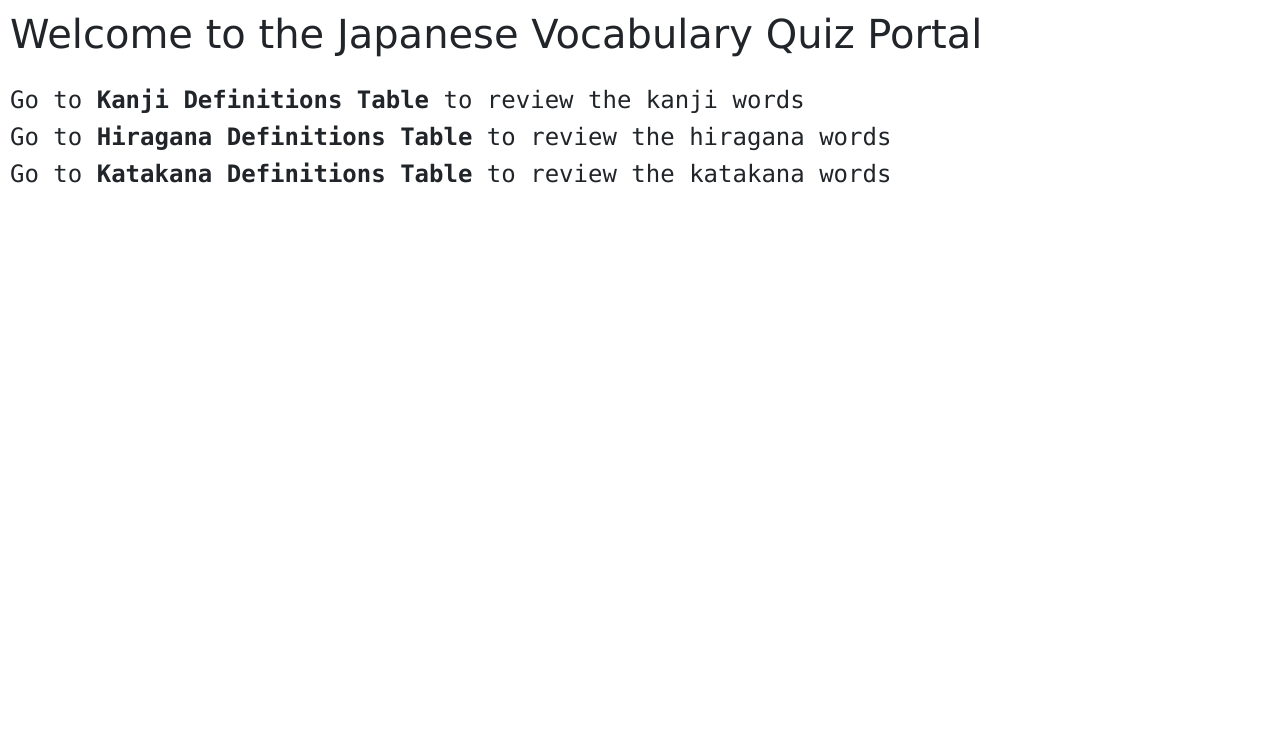
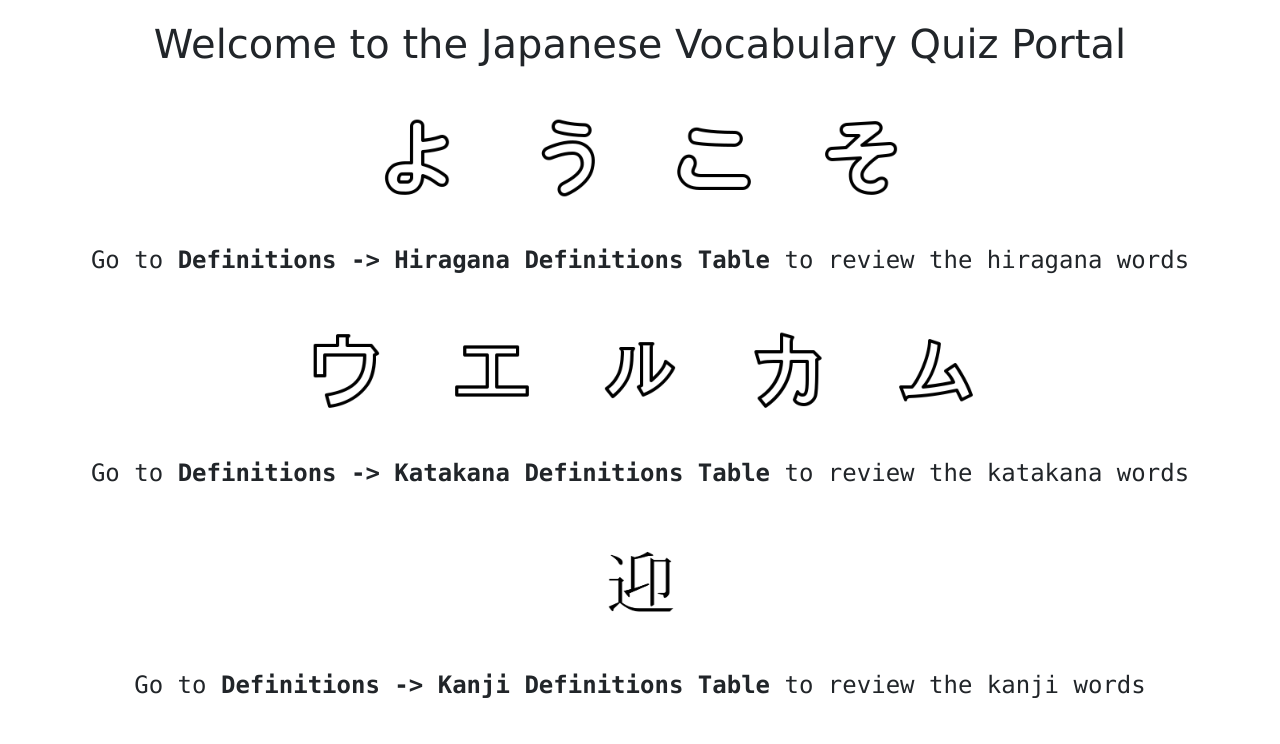
Before and after one commit to DMR0M/kanji_and_kana_quiz_app, a Django app: page / in a window 1280 px wide. Shown: the part 56-800 px from the top of the page. Run offline with Django 5.2, Linux system fonts and the light colour scheme; some libraries are stand-ins or nearby versions.

Commit message:
updated home page

```diff
--- a/web_app_core/kanji_quiz_app/static/css/style.css
+++ /dev/null
@@ -1,3 +0,0 @@
-.navbar {
-    margin: 0 auto;
-}
--- a/web_app_core/kanji_quiz_app/templates/home.html
+++ b/web_app_core/kanji_quiz_app/templates/home.html
@@ -1,28 +1,130 @@
-{% extends 'navbar.html' %}
-{% load static %}
-{% block content %}
+{% extends 'navbar.html' %} {% load static %} {% block content %}
 <!DOCTYPE html>
 <html>
   <head>
-        <meta charset="utf-8">
-        <meta http-equiv="X-UA-Compatible" content="IE=edge">
-        {% load bootstrap5 %}
-        {% bootstrap_css %}
-        {% bootstrap_javascript %}
+    <meta charset="utf-8" />
+    <meta http-equiv="X-UA-Compatible" content="IE=edge" />
+    {% load bootstrap5 %} {% bootstrap_css %} {% bootstrap_javascript %}
     <title></title>
-        <meta name="description" content="">
-        <meta name="viewport" content="width=device-width, initial-scale=1">
-        <link rel="stylesheet" href="{% static 'style.css' %}">
+    <meta name="description" content="" />
+    <meta name="viewport" content="width=device-width, initial-scale=1" />
+    <link
+      rel="stylesheet"
+      type="text/css"
+      href="{% static 'css/style.css' %}"
+    />
   </head>
+  <style>
+    .image-group {
+      margin: 2rem;
+      width: 5rem;
+    }
+  </style>
   <body>
-        <div style="padding:10px; position-absolute top-0 start-50 translate-middle-x">
-            <h1 style="font-family:Verdana;margin-bottom:0.5rem;">Welcome to the Japanese Vocabulary Quiz Portal</h1>
+    <div
+      class="container text-center"
+      style="padding:10px; position-absolute top-0 start-50 translate-middle-x"
+    >
+      <div
+        style="padding:10px; position-absolute top-0 start-50 translate-middle-x"
+      >
+        <h1 style="font-family: Verdana; margin-bottom: 0.5rem">
+          Welcome to the Japanese Vocabulary Quiz Portal
+        </h1>
       </div>
-        <div style="padding:10px; position-absolute top-0 start-50 translate-middle-x">
-            <h4 style="font-family:Lucida Console;">Go to <span style="font-weight:bold;">Kanji Definitions Table</span> to review the kanji words</h4>
-            <h4 style="font-family:Lucida Console;">Go to <span style="font-weight:bold;">Hiragana Definitions Table</span> to review the hiragana words</h4>
-            <h4 style="font-family:Lucida Console;">Go to <span style="font-weight:bold;">Katakana Definitions Table</span> to review the katakana words</h4>
+      <div class="row mb-3">
+        <span>
+          <img
+            src="{% static 'images/hiragana_yo.png' %}"
+            alt="hiragana_yo"
+            class="image-group"
+          />
+          <img
+            src="{% static 'images/hiragana_u.png' %}"
+            alt="hiragana_u"
+            class="image-group"
+          />
+          <img
+            src="{% static 'images/hiragana_ko.png' %}"
+            alt="hiragana_ko"
+            class="image-group"
+          />
+          <img
+            src="{% static 'images/hiragana_so.png' %}"
+            alt="hiragana_so"
+            class="image-group"
+          />
+        </span>
+      </div>
+      <div class="row mb-3">
+        <h4 style="font-family: Lucida Console">
+          Go to
+          <span style="font-weight: bold"
+            >Definitions -> Hiragana Definitions Table</span
+          >
+          to review the hiragana words
+        </h4>
+      </div>
+      <div class="row mb-3">
+        <span>
+          <img
+            src="{% static 'images/katakana_u.png' %}"
+            alt="katakana_u"
+            class="image-group"
+          />
+          <img
+            src="{% static 'images/katakana_e.png' %}"
+            alt="katakana_e"
+            class="image-group"
+          />
+          <img
+            src="{% static 'images/katakana_ru.png' %}"
+            alt="katakana_ru"
+            class="image-group"
+          />
+          <img
+            src="{% static 'images/katakana_ka.png' %}"
+            alt="katakana_ka"
+            class="image-group"
+          />
+          <img
+            src="{% static 'images/katakana_mu.png' %}"
+            alt="katakana_mu"
+            class="image-group"
+          />
+        </span>
+      </div>
+      <div class="row mb-3">
+        <h4 style="font-family: Lucida Console">
+          Go to
+          <span style="font-weight: bold"
+            >Definitions -> Katakana Definitions Table</span
+          >
+          to review the katakana words
+        </h4>
+      </div>
+      <div class="row mb-3">
+        <span>
+          <img
+            src="{% static 'images/kanji_welcome.png' %}"
+            alt="kanji_welcome"
+            class="image-group"
+          />
+        </span>
+      </div>
+      <div class="row mb-3">
+        <h4 style="font-family: Lucida Console">
+          Go to
+          <span style="font-weight: bold"
+            >Definitions -> Kanji Definitions Table</span
+          >
+          to review the kanji words
+        </h4>
+      </div>
     </div>
   </body>
+  <script>
+    {% bootstrap_javascript %}
+  </script>
 </html>
 {% endblock %}
--- a/web_app_core/kanji_quiz_app/templates/navbar.html
+++ b/web_app_core/kanji_quiz_app/templates/navbar.html
@@ -9,7 +9,7 @@
         {% bootstrap_css %}
         <meta charset="utf-8">
         <meta name="viewport" content="width=device-width, initial-scale=1, shrink-to-fit=no">
-        <link rel="stylesheet" href="{% static 'css/style.css' %}">
+        <link rel="stylesheet" type="text/css" href="{% static 'css/style.css' %}">
     </head>
     <body>
         <nav class="navbar navbar-expand-lg navbar-light navbar-dark bg-dark">
--- a/web_app_core/web_app_core/settings.py
+++ b/web_app_core/web_app_core/settings.py
@@ -136,6 +136,10 @@ USE_TZ = True
 
 STATIC_URL = 'static/'
 
+STATICFILES_DIRS = [
+    BASE_DIR / "static",
+]
+
 
 # Default primary key field type
 # https://docs.djangoproject.com/en/5.0/ref/settings/#default-auto-field
```
Also changed, not shown: web_app_core/static/images/hiragana_ko.png (added), web_app_core/static/images/hiragana_so.png (added), web_app_core/static/images/hiragana_u.png (added), web_app_core/static/images/hiragana_yo.png (added), web_app_core/static/images/kanji_welcome.png (added), web_app_core/static/images/katakana_e.png (added), web_app_core/static/images/katakana_ka.png (added), web_app_core/static/images/katakana_mu.png (added), web_app_core/static/images/katakana_ru.png (added), web_app_core/static/images/katakana_u.png (added). Lines whose indentation alone changed are shown as unchanged.
